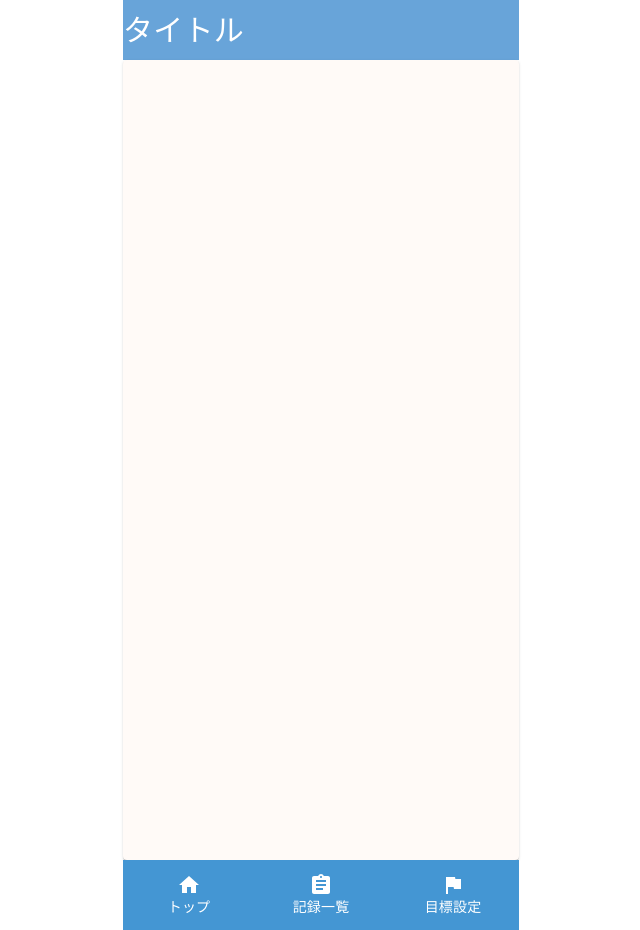
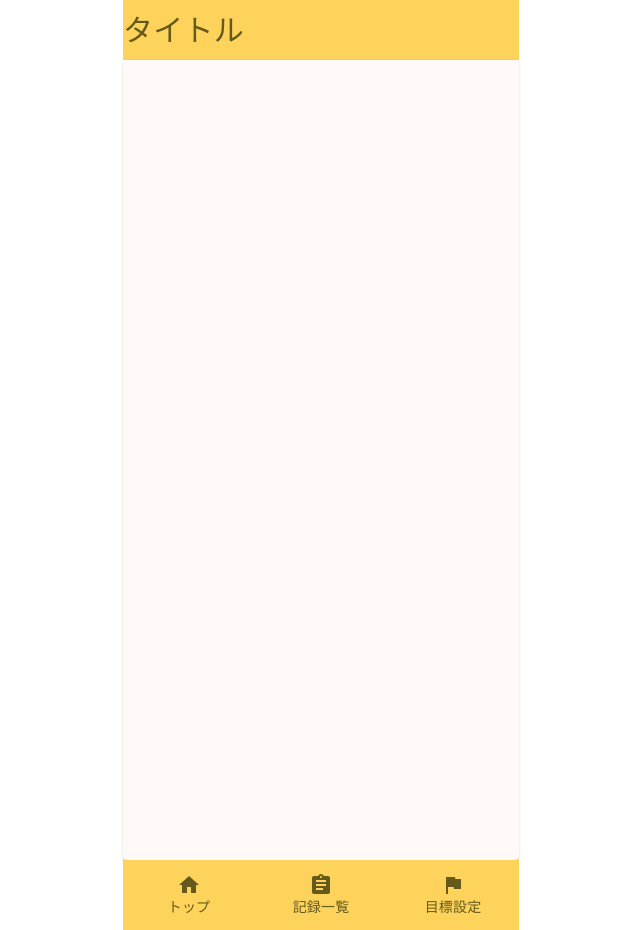
Before and after one commit to ice28992/factory, a Next.js app: page / in a window 1280 px wide. Shown: the whole page, without its empty margins (319-959 px from the left). Built offline with nearby package versions, Linux system fonts and the light colour scheme.

Commit message:
feat: theme color

```diff
--- a/public/manifest copy.json
+++ b/public/manifest copy.json
@@ -1,6 +1,6 @@
 {
-    "theme_color": "#008db7",
-    "background_color": "#008db7",
+    "theme_color": "#edde7b",
+    "background_color": "#edde7b",
     "display": "standalone",
     "scope": "/staff/",
     "start_url": "/staff",
--- a/src/app/layout.tsx
+++ b/src/app/layout.tsx
@@ -29,7 +29,7 @@ export default function RootLayout({
         <CssBaseline />
         <Header />
           <Box>
-            <Container maxWidth='xs' sx={{ padding: 0 }}>
+            <Container maxWidth='xs'>
               <Paper sx={{ px: 0, bgcolor:"#fffaf7", height: "100vh" }}>{children}</Paper>
             </Container>
           </Box>
--- a/src/components/footer.tsx
+++ b/src/components/footer.tsx
@@ -18,9 +18,9 @@ export function Footer() {
   const pathname = usePathname();
 
   const footerButtonsList = [
-    { label: "トップ", icon: <Home sx={{ color: "white" }} />, link_to: "/home" },
-    { label: "記録一覧", icon: <Assignment sx={{ color: "white" }} />, link_to: "/record" },
-    { label: "目標設定", icon: <Flag sx={{ color: "white" }} />, link_to: "/target" },
+    { label: "トップ", icon: <Home sx={{ color: "#665a1a" }} />, link_to: "/home" },
+    { label: "記録一覧", icon: <Assignment sx={{ color: "#665a1a" }} />, link_to: "/record" },
+    { label: "目標設定", icon: <Flag sx={{ color: "#665a1a" }} />, link_to: "/target" },
   ];
 
   const footerButtons = footerButtonsList.map((elm) => {
@@ -33,7 +33,7 @@ export function Footer() {
         key={elm.label}
         value={elm.link_to}
         label={
-          <Typography fontSize={14} marginX={"-10px"} sx={{ color: "white" }}>
+          <Typography fontSize={14} marginX={"-10px"} sx={{ color: "#665a1a" }}>
             {elm.label}
           </Typography>
         }
@@ -51,7 +51,7 @@ export function Footer() {
           showLabels
           value={pathname}
           children={footerButtons}
-          sx={{ bgcolor: "#4496d3" ,height:'70px' }}
+          sx={{ bgcolor: "#fdd35c" ,height:'70px' }}
         />
       </Container>
     </Stack>
--- a/src/components/header.tsx
+++ b/src/components/header.tsx
@@ -9,9 +9,9 @@ export function Header() {
       justifyContent='space-between'
       alignItems='center'
       spacing={2}
-      sx={{ bgcolor: "#68a4d9", height: '60px' }}
+      sx={{ bgcolor: "#fdd35c", height: '60px' }}
     >
-      <Typography sx={{ fontSize: "30px", color: "white" }}>タイトル</Typography>
+      <Typography sx={{ fontSize: "30px", color: "#665a1a" }}>タイトル</Typography>
     </Stack>
     </Container>
   );
```
